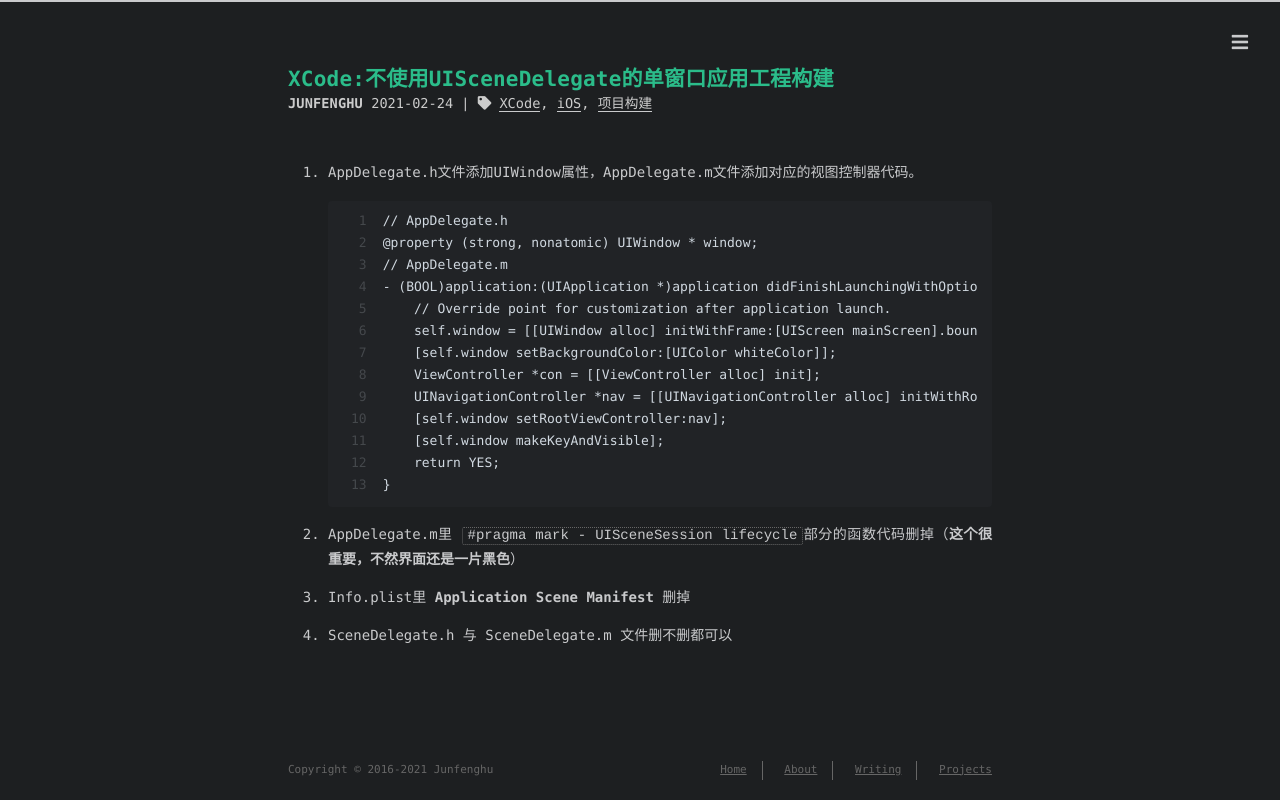
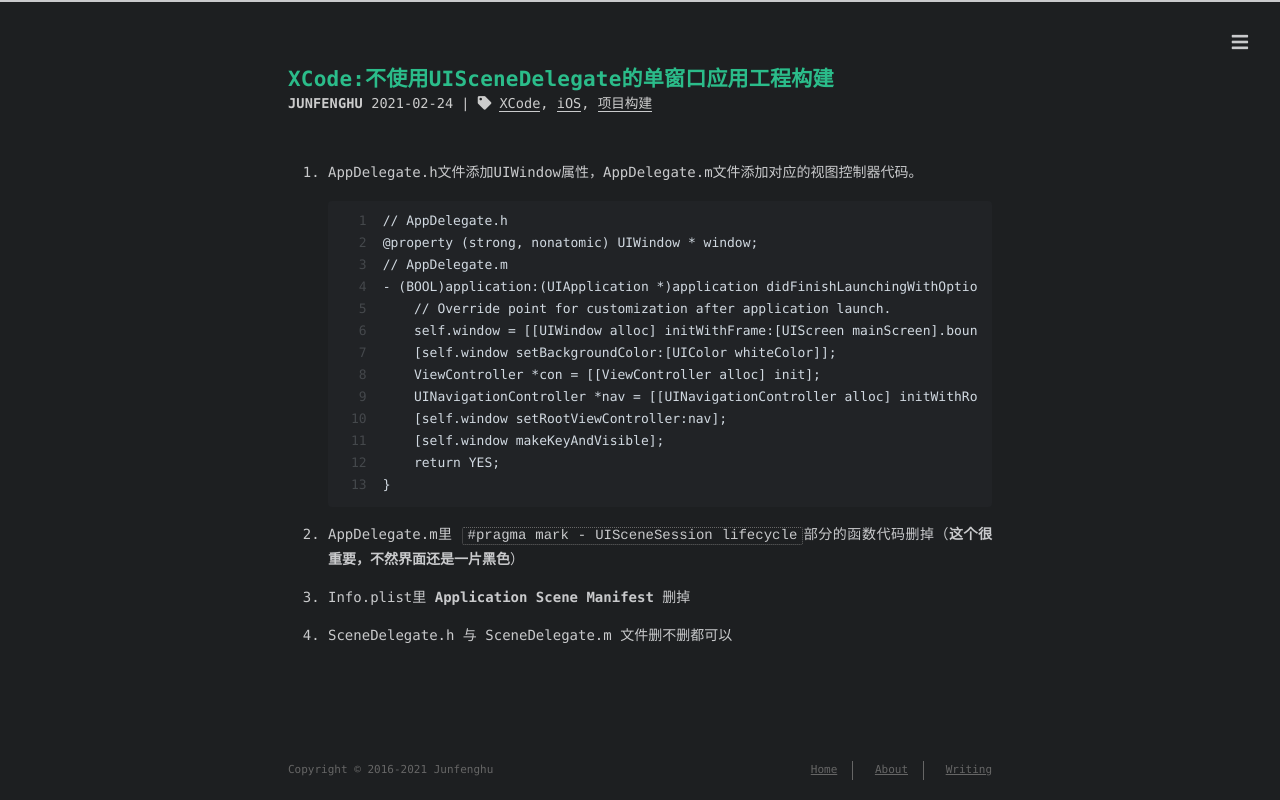
Before and after one commit to JunfengHu1996/JunfengHu1996.github.io, a plain HTML site: page 2021/02/24/XCode-不使用UISceneDelegate的单窗口应用工程构建/index.html in a window 1280 px wide. Drawn offline with Linux system fonts and the light colour scheme; a web font is replaced by a local one.

Commit message:
Site updated: 2021-02-24 23:03:49

```diff
--- a/2021/02/24/XCode-不使用UISceneDelegate的单窗口应用工程构建/index.html
+++ b/2021/02/24/XCode-不使用UISceneDelegate的单窗口应用工程构建/index.html
@@ -70,8 +70,6 @@
           <li><a href="/about/">About</a></li>
 
           <li><a href="/archives/">Writing</a></li>
-
-          <li><a href="/projects_url">Projects</a></li>
 
       </ul>
     </span>
@@ -180,8 +178,6 @@
 
           <li><a href="/archives/">Writing</a></li>
 
-          <li><a href="/projects_url">Projects</a></li>
-
       </ul>
     </div>
 
@@ -234,8 +230,6 @@
           <li><a href="/about/">About</a></li>
 
           <li><a href="/archives/">Writing</a></li>
-
-          <li><a href="/projects_url">Projects</a></li>
 
       </ul>
     </nav>
```
Also changed, not shown: about/index.html (+0 -4 lines), archives/2021/02/index.html (+0 -4 lines), archives/2021/index.html (+0 -4 lines), archives/index.html (+0 -4 lines), index.html (+0 -4 lines), tags/XCode/index.html (+0 -4 lines), tags/iOS/index.html (+0 -4 lines), tags/项目构建/index.html (+0 -4 lines).
